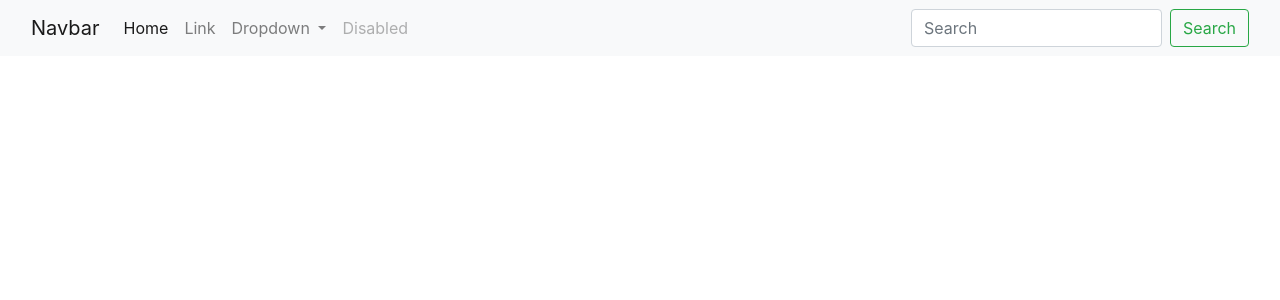
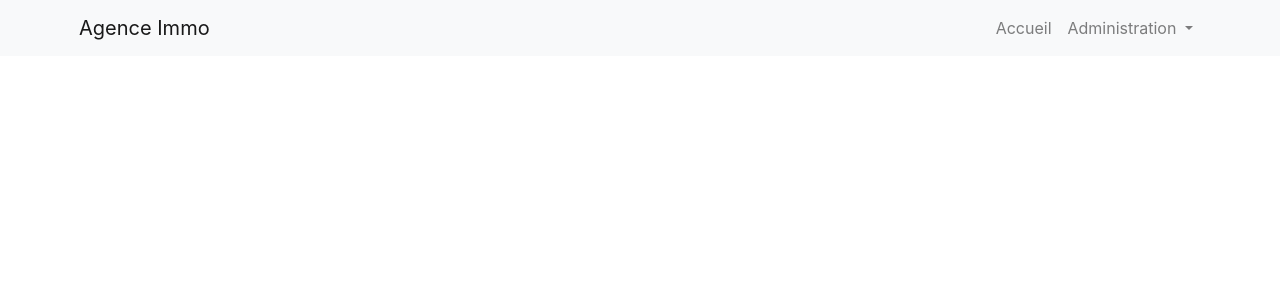
Before and after one commit to Bruno-2Ln/AgenceImmo, an Angular app: page / in a window 1280 px wide. Shown: the top 300 px of the page. Built offline with nearby package versions, Linux system fonts and the light colour scheme.

Commit message:
ajout du component header

```diff
--- a/src/app/app.component.html
+++ b/src/app/app.component.html
@@ -1,36 +1 @@
-<nav class="navbar navbar-expand-lg navbar-light bg-light">
-  <div class="container-fluid">
-    <a class="navbar-brand" href="#">Navbar</a>
-    <button class="navbar-toggler" type="button" (click)="isMenuCollapsed = !isMenuCollapsed">
-      &#9776;
-    </button>
-    <div [ngbCollapse]="isMenuCollapsed" class="collapse navbar-collapse" id="navbarSupportedContent">
-      <ul class="navbar-nav me-auto mb-2 mb-lg-0 w-75">
-        <li class="nav-item">
-          <a class="nav-link active" aria-current="page" (click)="isMenuCollapsed = true" href="#">Home</a>
-        </li>
-        <li class="nav-item">
-          <a class="nav-link" (click)="isMenuCollapsed = true" href="#">Link</a>
-        </li>
-        <li class="nav-item dropdown" ngbDropdown>
-          <a class="nav-link dropdown-toggle" href="#" id="navbarDropdown" role="button" data-bs-toggle="dropdown" aria-expanded="false" ngbDropdownToggle>
-            Dropdown
-          </a>
-          <ul class="dropdown-menu" ngbDropdownMenu aria-labelledby="navbarDropdown">
-            <li><a ngbDropdownItem class="dropdown-item" (click)="isMenuCollapsed = true" href="#">Action</a></li>
-            <li><a ngbDropdownItem class="dropdown-item" (click)="isMenuCollapsed = true" href="#">Another action</a></li>
-            <li><hr class="dropdown-divider"></li>
-            <li><a ngbDropdownItem class="dropdown-item" (click)="isMenuCollapsed = true" href="#">Something else here</a></li>
-          </ul>
-        </li>
-        <li class="nav-item">
-          <a class="nav-link disabled" (click)="isMenuCollapsed = true" href="#" tabindex="-1" aria-disabled="true">Disabled</a>
-        </li>
-      </ul>
-      <form class="d-flex flex-shrink-1 flex-direction-sm-column">
-        <input class="form-control me-2 mr-2" type="search" placeholder="Search" aria-label="Search">
-        <button class="btn btn-outline-success" type="submit">Search</button>
-      </form>
-    </div>
-  </div>
-</nav>
+<app-header></app-header>
--- a/src/app/app.component.ts
+++ b/src/app/app.component.ts
@@ -8,5 +8,4 @@ import { Component } from '@angular/core';
 
 export class AppComponent {
   title = 'agence';
-  public isMenuCollapsed = true;
 }
--- a/src/app/app.module.ts
+++ b/src/app/app.module.ts
@@ -4,10 +4,12 @@ import { NgModule } from '@angular/core';
 import { AppRoutingModule } from './app-routing.module';
 import { AppComponent } from './app.component';
 import { NgbModule } from '@ng-bootstrap/ng-bootstrap';
+import { HeaderComponent } from './components/header/header.component';
 
 @NgModule({
   declarations: [
-    AppComponent
+    AppComponent,
+    HeaderComponent
   ],
   imports: [
     BrowserModule,
--- /dev/null
+++ b/src/app/components/header/header.component.html
@@ -0,0 +1,25 @@
+<nav class="navbar navbar-expand-lg navbar-light bg-light">
+    <div class="container-fluid mx-5">
+        <a class="navbar-brand" href="#">Agence Immo</a>
+        <button class="navbar-toggler" type="button" (click)="isMenuCollapsed = !isMenuCollapsed">
+        &#9776;
+        </button>
+        <div [ngbCollapse]="isMenuCollapsed" class="collapse navbar-collapse" id="navbarSupportedContent">
+            <ul class="navbar-nav me-auto mb-2 mb-lg-0 ml-auto">
+                <li class="nav-item">
+                <a class="nav-link" aria-current="page" (click)="isMenuCollapsed = true" href="#">Accueil</a>
+                </li>
+                <li class="nav-item dropdown" ngbDropdown>
+                    <a class="nav-link dropdown-toggle" href="#" id="navbarDropdown" role="button" data-bs-toggle="dropdown" aria-expanded="false" ngbDropdownToggle>
+                       Administration
+                    </a>
+                    <ul class="dropdown-menu dropdown-menu-right" ngbDropdownMenu aria-labelledby="navbarDropdown">
+                        <li><a ngbDropdownItem class="dropdown-item" (click)="isMenuCollapsed = true" href="#">Tableau de bord</a></li>
+                        <li><hr class="dropdown-divider"></li>
+                        <li><a ngbDropdownItem class="dropdown-item text-danger" (click)="isMenuCollapsed = true" href="#">Déconnexion</a></li>
+                    </ul>
+                </li>
+            </ul>
+        </div>
+    </div>
+</nav>
--- /dev/null
+++ b/src/app/components/header/header.component.ts
@@ -0,0 +1,17 @@
+import { Component, OnInit } from '@angular/core';
+
+@Component({
+  selector: 'app-header',
+  templateUrl: './header.component.html',
+  styleUrls: ['./header.component.css']
+})
+export class HeaderComponent implements OnInit {
+
+  public isMenuCollapsed = true;
+
+  constructor() { }
+
+  ngOnInit(): void {
+  }
+
+}
--- a/src/index.html
+++ b/src/index.html
@@ -1,5 +1,5 @@
 <!doctype html>
-<html lang="en">
+<html lang="fr">
 <head>
   <meta charset="utf-8">
   <title>Agence</title>
```
Also changed, not shown: src/app/components/header/header.component.css (added), 1 other file (tests, documents, lock files or other folders).
